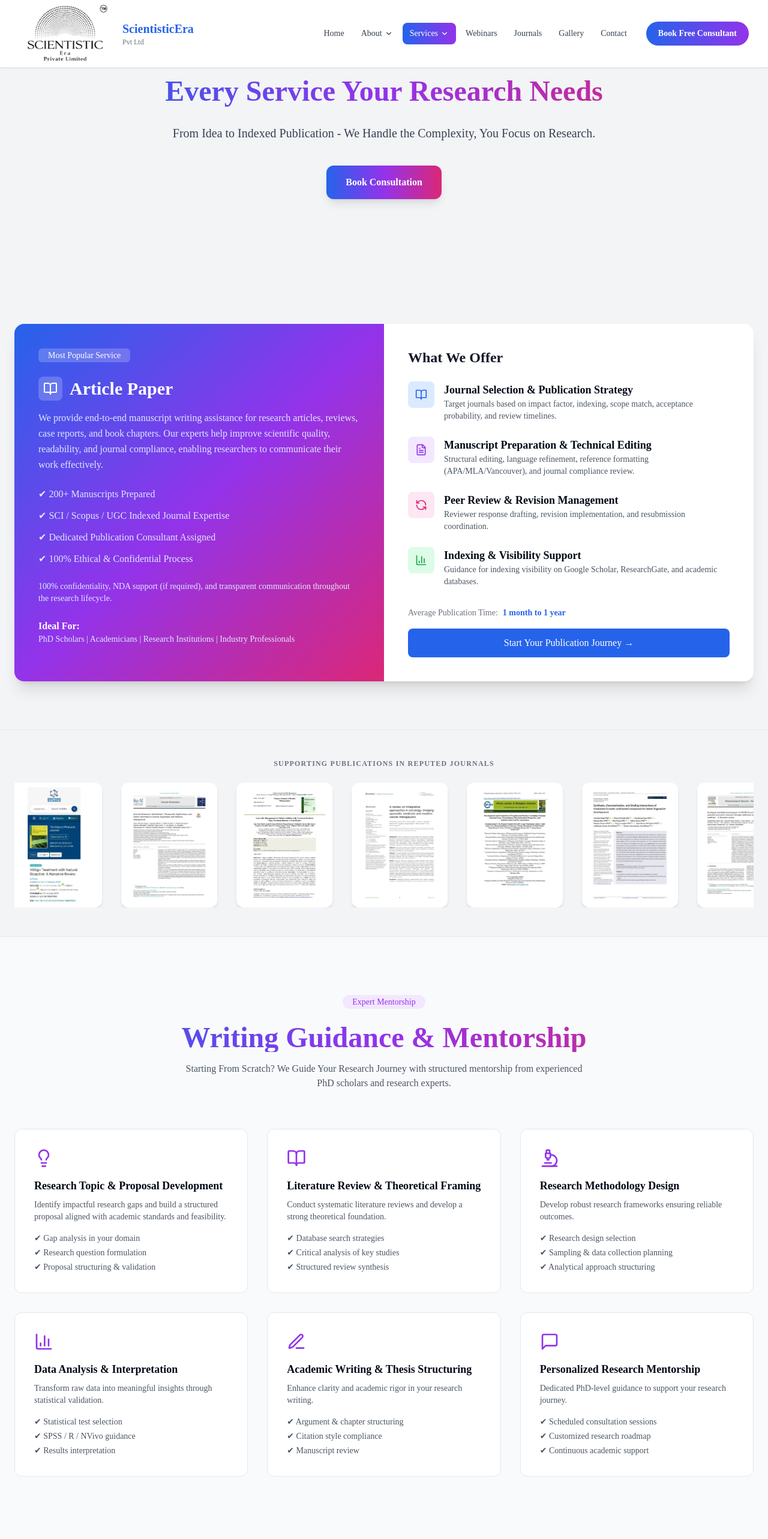
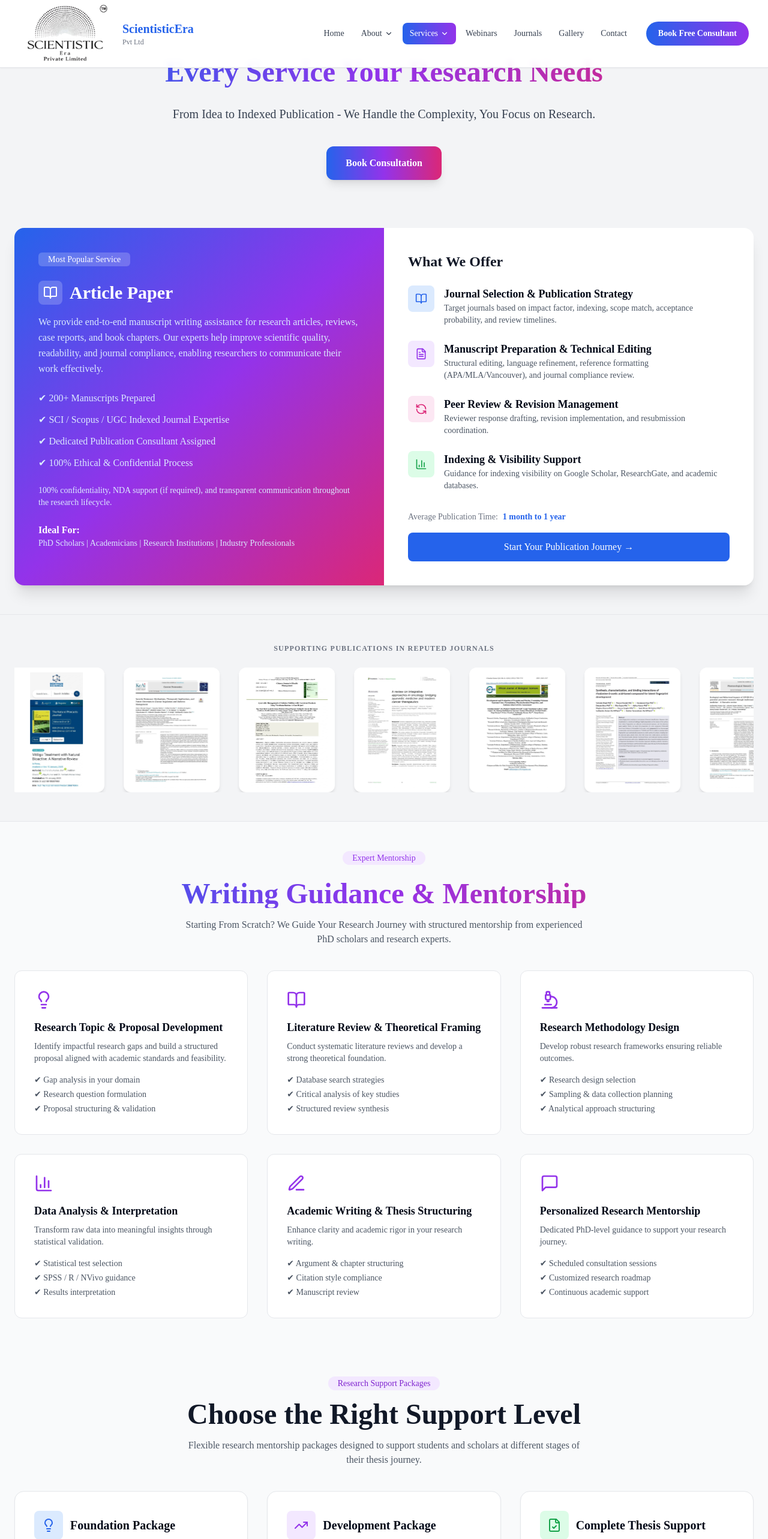
Before and after one commit to lightningninja-01/ScientisticEra_CWD, a Next.js app: page /research_consultancy in a window 1280 px wide. Shown: the top 2566 px of the page at 60% size. Built offline with nearby package versions, Linux system fonts and the light colour scheme.

Commit message:
remaining fixes

```diff
--- a/src/pages/research_consultancy.tsx
+++ b/src/pages/research_consultancy.tsx
@@ -14,7 +14,7 @@ export default function Team() {
 
 
 
-<section className="py-32 bg-gray-100 text-center">
+<section className="pt-24 pb-8 bg-gray-100 text-center">
 
 <div className="max-w-6xl mx-auto px-6">
 
@@ -53,7 +53,7 @@ Submit Inquiry
 
 </section>
 
-<section className="py-20 bg-gray-100">
+<section className="py-12 bg-gray-100">
 
 <div className="max-w-7xl mx-auto px-6">
 
@@ -315,13 +315,13 @@ Start Your Publication Journey →
   </div>
 </section>
 
-<section className="py-24 bg-gray-50">
+<section className="py-12 bg-gray-50">
 
 <div className="max-w-7xl mx-auto px-6">
 
 {/* Heading */}
 
-<div className="text-center mb-16">
+<div className="text-center mb-10">
 
 <span className="bg-purple-100 text-purple-600 px-4 py-1 rounded-full text-sm font-medium">
 Expert Mentorship
@@ -501,13 +501,13 @@ Schedule a Consultation →
 </section>
 
 
-<section className="py-24 bg-gray-50">
+<section className="py-12 bg-gray-50">
 
 <div className="max-w-7xl mx-auto px-6">
 
 {/* Heading */}
 
-<div className="text-center mb-16">
+<div className="text-center mb-10">
 
 
 <span className="bg-purple-100 text-purple-700 px-4 py-1 rounded-full text-sm font-medium">
```
